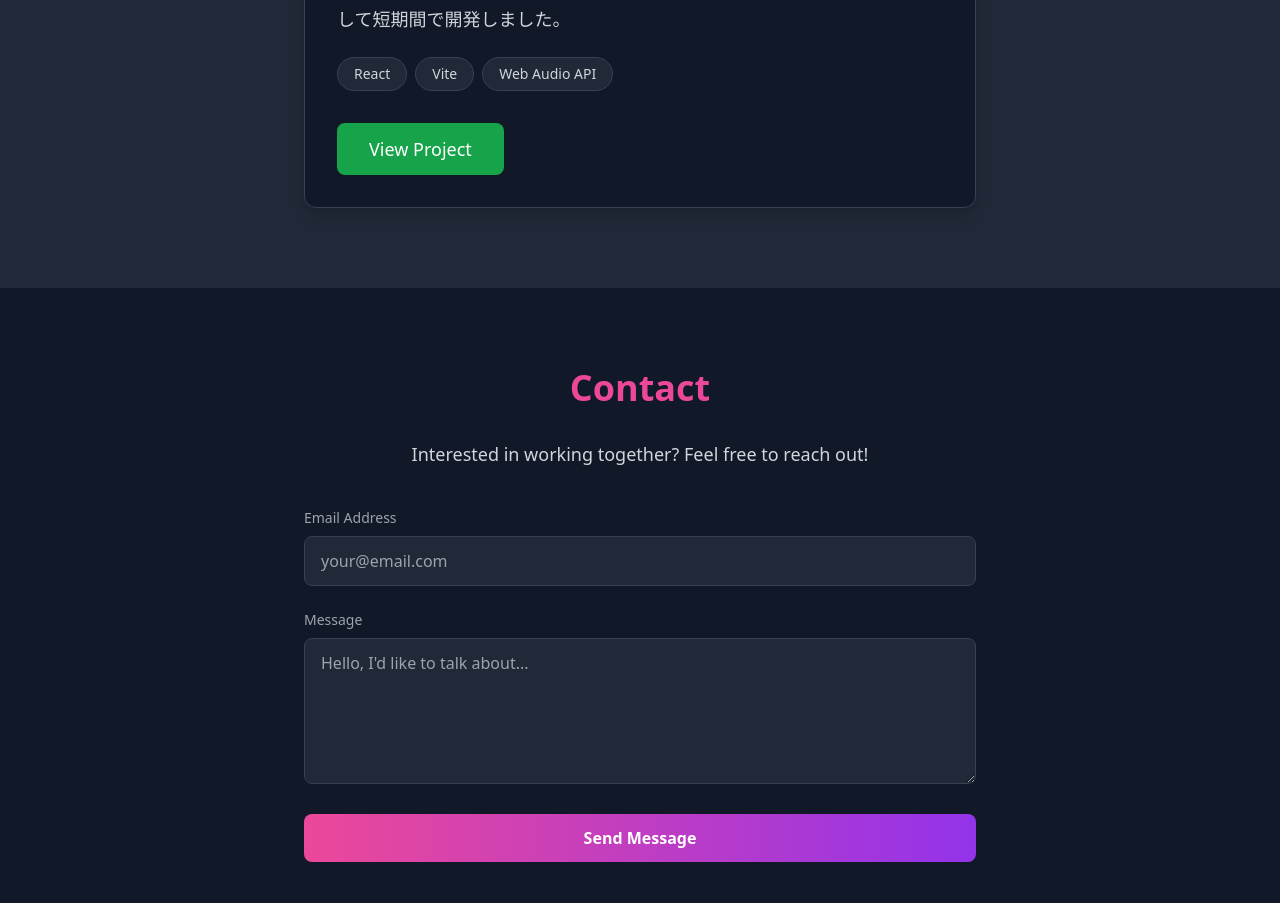
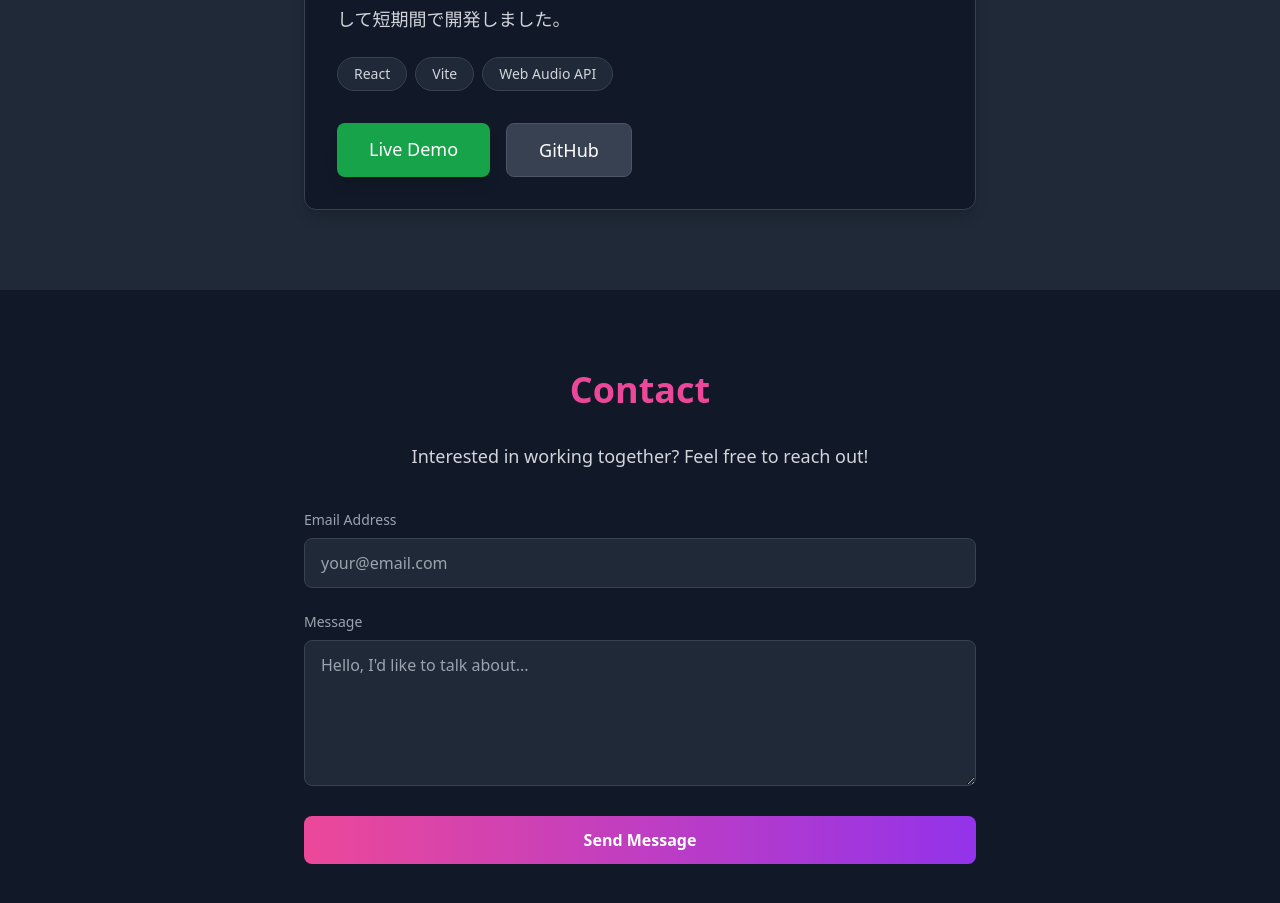
Before and after one commit to hashimoten/hashimoten.github.io, a React (Vite) app: page / in a window 1280 px wide. Shown: the part 2360-3263 px from the top of the page. Built offline with nearby package versions, Linux system fonts and the light colour scheme.

Commit message:
Add GitHub and Live Demo buttons to Pomodoro Timer project

```diff
--- a/src/components/Projects.jsx
+++ b/src/components/Projects.jsx
@@ -33,12 +33,24 @@ const Projects = () => {
                                         </span>
                                     ))}
                                 </div>
-                                <a
-                                    href={project.link}
-                                    className="inline-block px-8 py-3 bg-green-600 hover:bg-green-700 text-white rounded-lg transition-colors font-medium text-lg"
-                                >
-                                    View Project
-                                </a>
+                                <div className="flex gap-4">
+                                    <a
+                                        href="https://pomo-timer-lilac.vercel.app/"
+                                        target="_blank"
+                                        rel="noopener noreferrer"
+                                        className="inline-block px-8 py-3 bg-green-600 hover:bg-green-700 text-white rounded-lg transition-colors font-medium text-lg shadow-lg hover:shadow-green-500/30"
+                                    >
+                                        Live Demo
+                                    </a>
+                                    <a
+                                        href="https://github.com/hashimoten/pomo-timer"
+                                        target="_blank"
+                                        rel="noopener noreferrer"
+                                        className="inline-block px-8 py-3 bg-gray-700 hover:bg-gray-600 text-white rounded-lg transition-colors font-medium text-lg border border-gray-600"
+                                    >
+                                        GitHub
+                                    </a>
+                                </div>
                             </div>
                         </div>
                     ))}
```
